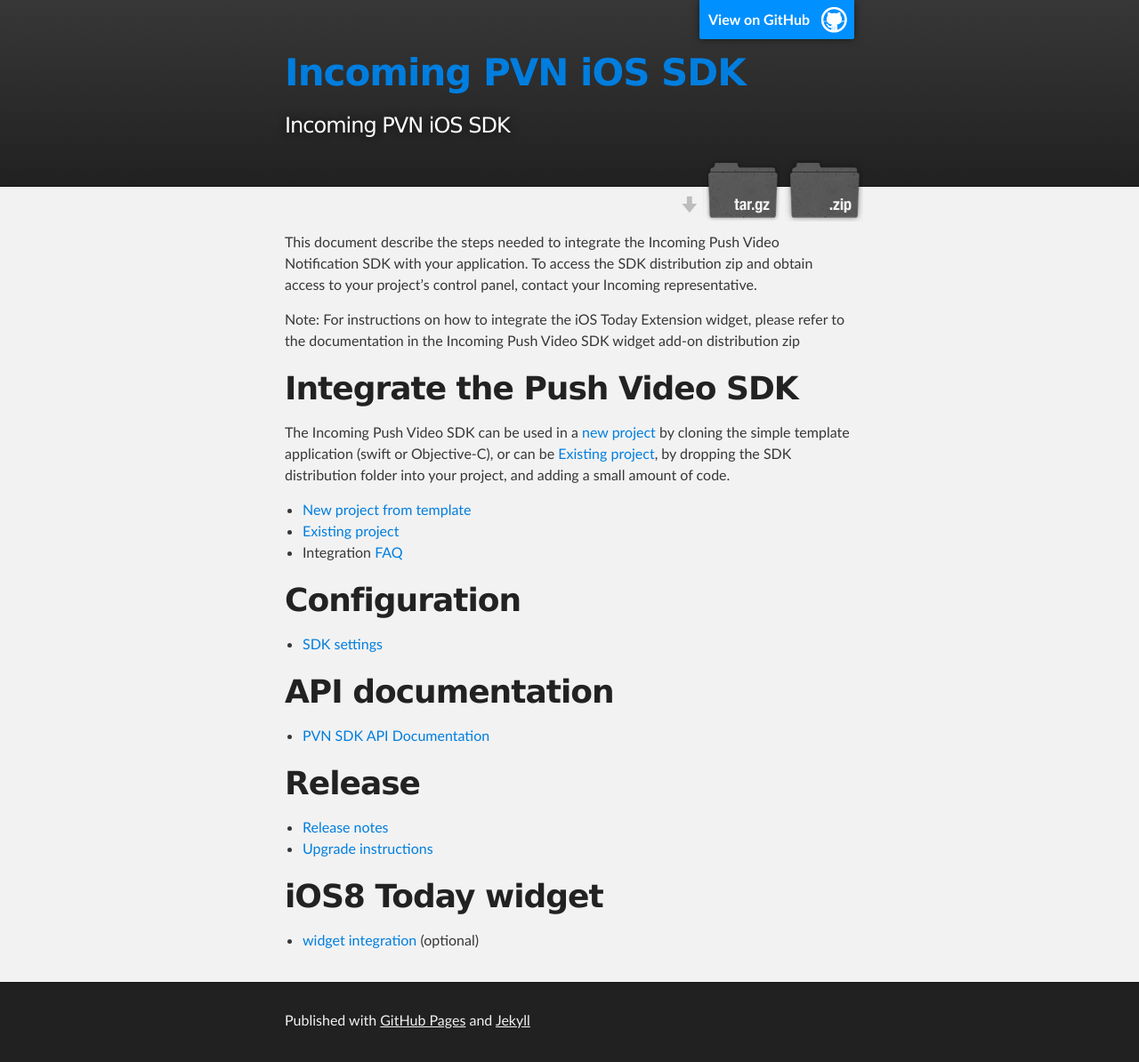
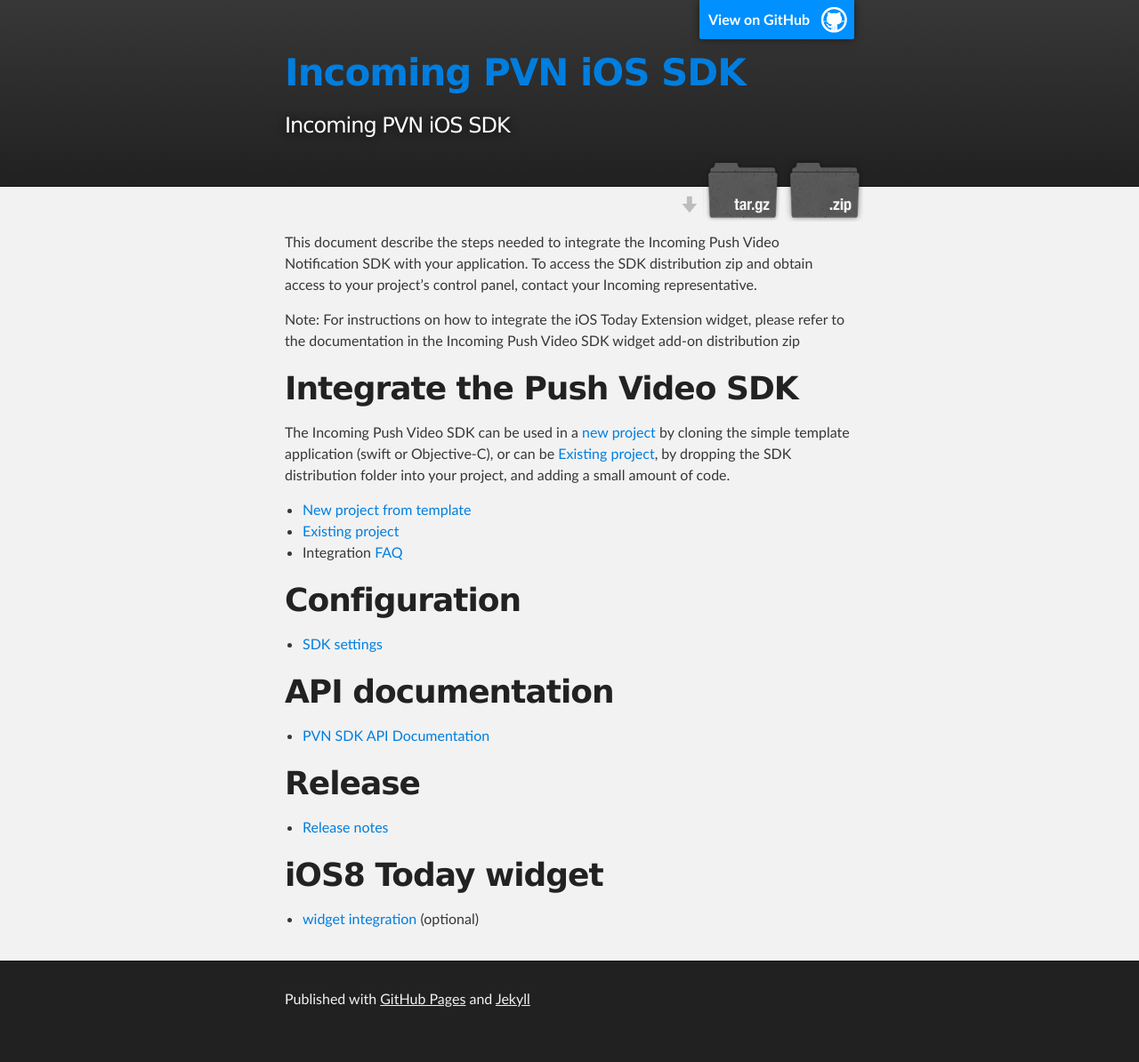
Before and after one commit to incoming-inc/ios-template-app, a Jekyll site: the page built from index.md, in a window 1280 px wide. Shown: the whole page at 89% size. Built offline with Jekyll 4.4.1, drawn with Linux system fonts in a browser that asks for light colours; comment, search, counter and statistics services are not loaded; after the commit the page ends 1170 px from its top, so only the background shows below that.

Commit message:
Minor documentation update

```diff
--- a/index.md
+++ b/index.md
@@ -31,7 +31,7 @@
 
 # Release #
  * [Release notes](./release-notes.html)
- * [Upgrade instructions](./upgrade-instructions.html)
+ <!--* [Upgrade instructions](./upgrade-instructions.html) -->
 
 # iOS8 Today widget
 
```
